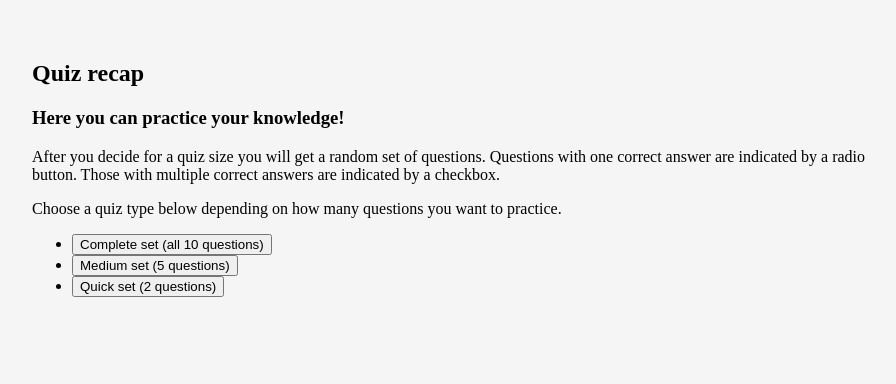
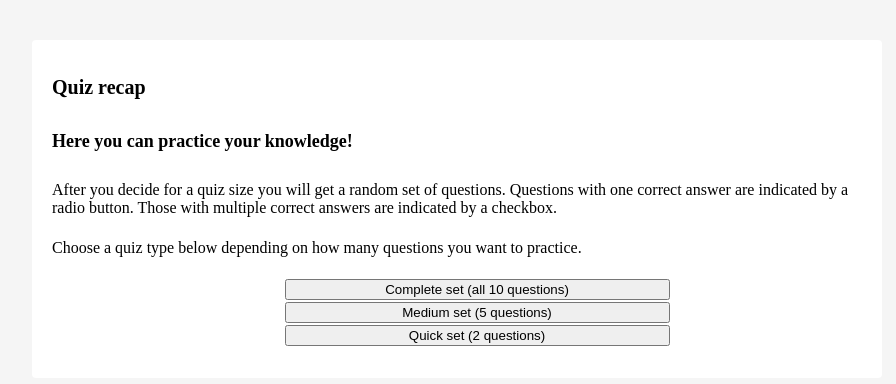
Before and after one commit to openHPI/quiz-recap, a React (Vite) app: page / in a window 1280 px wide. Shown: the top 384 px of the page, without its empty margins (183-1079 px from the left). Built offline with nearby package versions, Linux system fonts and the light colour scheme.

Commit message:
Migrate App styles

```diff
--- /dev/null
+++ b/src/App.module.scss
@@ -0,0 +1,37 @@
+.quizRecap {
+  background-color: white;
+  border-radius: 4px;
+  padding-left: 20px;
+  padding-right: 20px;
+  padding-top: 16px;
+  padding-bottom: 16px;
+
+  .h2 {
+    padding-bottom: 8px;
+    font-size: 20px;
+    line-height: 28px;
+  }
+
+  .h3 {
+    padding-bottom: 8px;
+    font-size: 18px;
+    line-height: 28px;
+  }
+
+  .p {
+    padding-bottom: 6px;
+  }
+
+  .ul {
+    text-align: center;
+    list-style: none;
+  }
+
+  .li:not(:last-child) {
+    margin-bottom: 2px;
+  }
+
+  .button {
+    width: 50%;
+  }
+}
--- a/src/App.tsx
+++ b/src/App.tsx
@@ -1,5 +1,7 @@
 import { useState } from 'react';
 import { Data, ResultType } from './types';
+import styles from './App.module.scss';
+
 import Quiz from './components/Quiz';
 import Button from './components/Button';
 import { Context } from './Context';
@@ -36,46 +38,46 @@ function App({ data }: { data: Data }) {
       }}
     >
       <div className="quiz-recap">
-        <div className="qr-rounded qr-bg-white qr-px-5 qr-py-4">
+        <div className={styles.quizRecap}>
           {quizStarted ? (
             <Quiz questions={questions} />
           ) : (
             <>
-              <h2 className="qr-pb-4 qr-text-xl">Quiz recap</h2>
-              <h3 className="qr-pb-4 qr-text-lg">
+              <h2 className={styles.h2}>Quiz recap</h2>
+              <h3 className={styles.h3}>
                 Here you can practice your knowledge!
               </h3>
 
-              <p className="qr-pb-4">
+              <p className={styles.p}>
                 After you decide for a quiz size you will get a random set of
                 questions. Questions with one correct answer are indicated by a
                 radio button. Those with multiple correct answers are indicated
                 by a checkbox.
               </p>
-              <p className="qr-pb-4">
+              <p className={styles.p}>
                 Choose a quiz type below depending on how many questions you
                 want to practice.
               </p>
-              <ul className="qr-pt-4 qr-text-center">
-                <li>
+              <ul className={styles.ul}>
+                <li className={styles.li}>
                   <Button
                     text={`Complete set (all ${completeSet} questions)`}
                     onClickAction={() => startQuiz(completeSet)}
-                    additionalClasses={'qr-w-1/2 qr-mb-2'}
+                    additionalClasses={styles.button}
                   />
                 </li>
-                <li>
+                <li className={styles.li}>
                   <Button
                     text={`Medium set (${mediumSet} questions)`}
                     onClickAction={() => startQuiz(mediumSet)}
-                    additionalClasses={'qr-w-1/2 qr-mb-2'}
+                    additionalClasses={styles.button}
                   />
                 </li>
-                <li>
+                <li className={styles.li}>
                   <Button
                     text={`Quick set (${quickSet} questions)`}
                     onClickAction={() => startQuiz(quickSet)}
-                    additionalClasses={'qr-w-1/2'}
+                    additionalClasses={styles.button}
                   />
                 </li>
               </ul>
```
